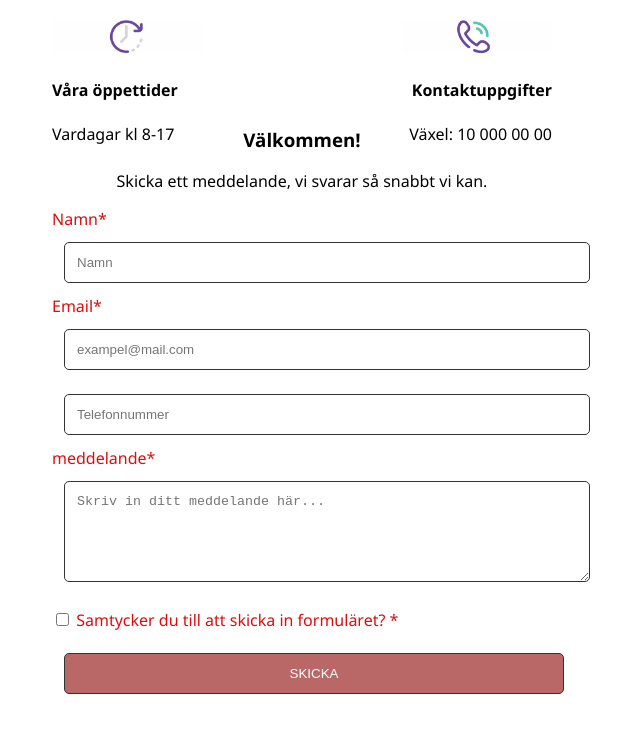
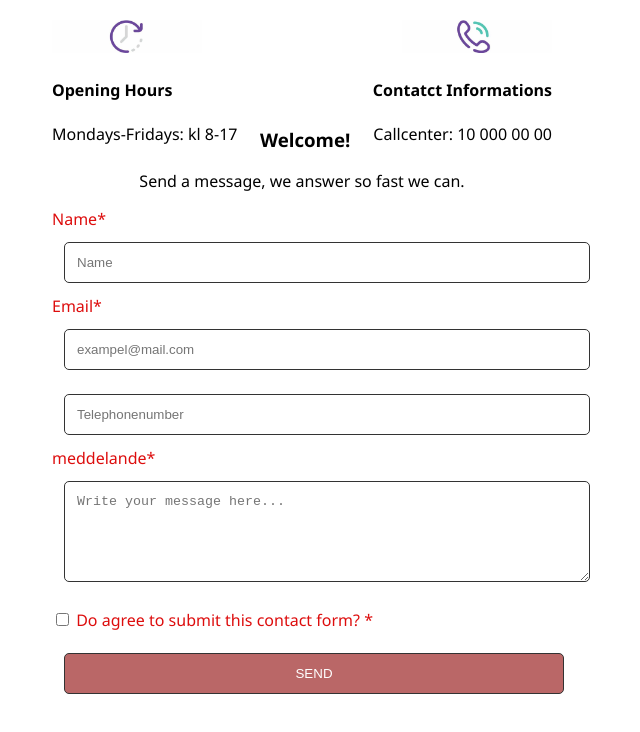
Before and after one commit to MungangaThelly/advanced-website, a website: page html/contact.html in a window 1280 px wide. Shown: the whole page, without its empty margins (338-978 px from the left). Drawn offline with Linux system fonts and the light colour scheme; files whose address does not match are found by name.

Commit message:
update languageEng

```diff
--- a/html/contact.html
+++ b/html/contact.html
@@ -10,17 +10,17 @@
     <div>
         <div class="content1">
             <div style="text-align: left;">
-                <img src="C:\Users\daddy\Pictures\Saved Pictures\oppettider.jpg" width="150px"  alt="Välkommen!">
-                <h4>Våra öppettider</h4>
-                <p>Vardagar kl 8-17</p>
+                <img src="../img/oppettider.jpg" width="150px"  alt="Welcome!">
+                <h4>Opening Hours</h4>
+                <p>Mondays-Fridays: kl 8-17</p>
             </div>
         </div>
 
         <div class="content2">
             <div style="text-align: right;">
-                <img src="C:\Users\daddy\Pictures\Saved Pictures\kontakt.jpg" width="150px" alt="Client is King">
-                <h4>Kontaktuppgifter</h4>
-                <p>Växel: 10 000 00 00</p>
+                <img src="../img/kontakt.jpg" width="150px" alt="Client is King">
+                <h4>Contatct Informations</h4>
+                <p>Callcenter: 10 000 00 00</p>
             </div>
         </div>
     </div>
@@ -30,29 +30,29 @@
     <br>
     <div class="content3">
         <div style="text-align: center;">
-            <h3>Välkommen!</h3>
-            <p>Skicka ett meddelande, vi svarar så snabbt vi kan.</p>
+            <h3>Welcome!</h3>
+            <p>Send a message, we answer so fast we can.</p>
         </div>
     </div>
 
             <form action="" method="GET" accept-charset="UTF-8" enctype="text/plain">
-                <label for="namn">Namn<span class="required">*</span></label>
-                <input type="text" id="namn" name="namn" placeholder="Namn" required>
+                <label for="name">Name<span class="required">*</span></label>
+                <input type="text" id="name" name="name" placeholder="Name" required>
                 <label for="email">Email<span class="required">*</span></label>
                 <input type="email" id="email" name="email" placeholder="exampel@mail.com" required>
 
-                <label for="telefonnummer"></label>
-                <input type="telefonnummer" id="telefonnummer" name="telefonnummer" placeholder="Telefonnummer" required>
-                <label for="meddelande">meddelande<span class="required">*</span></label>
-                <textarea name="meddelande" id="meddelande" rows="5" placeholder="Skriv in ditt meddelande här..."></textarea>
+                <label for="telephonenumber"></label>
+                <input type="telephonenumber" id="telephonenumber" name="telephonenumber" placeholder="Telephonenumber" required>
+                <label for="message">meddelande<span class="required">*</span></label>
+                <textarea name="message" id="message" rows="5" placeholder="Write your message here..."></textarea>
 
                 <div class="form-row">
                     <input type="checkbox" id="terms" name="terms" required>
-                    <label for="terms">Samtycker du till att skicka in formuläret? <span class="required">*</span></label>
+                    <label for="terms">Do agree to submit this contact form? <span class="required">*</span></label>
                 </div>
 
-                    <input type="submit" value="SKICKA">
-                    <!-- <button>skicka</button> -->
+                    <input type="submit" value="SEND">
+                    <!-- <button>send</button> -->
             </form>
 </body>
 </html>
--- a/styles/contact.css
+++ b/styles/contact.css
@@ -23,7 +23,7 @@ form {
 input[type="text"],
 input[type="submit"],
 input[type="email"],
-input[type="telefonnummer"],
+input[type="telephonenumber"],
 
 textarea {
     width: 100%;
```
